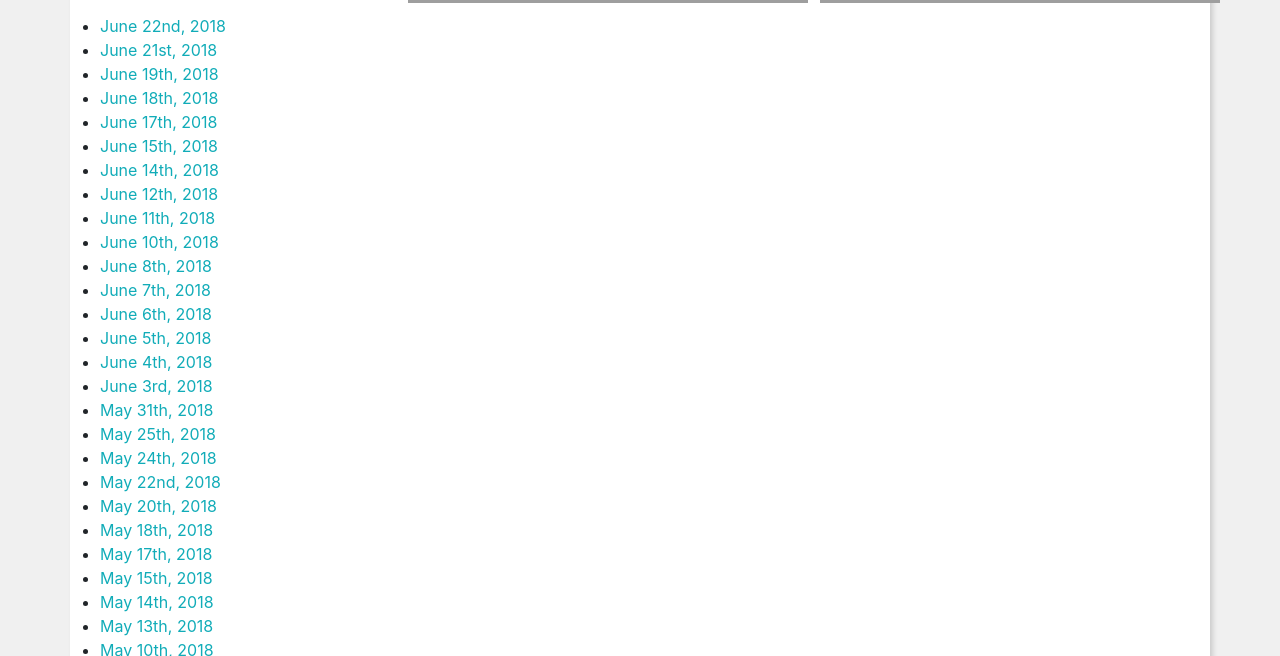
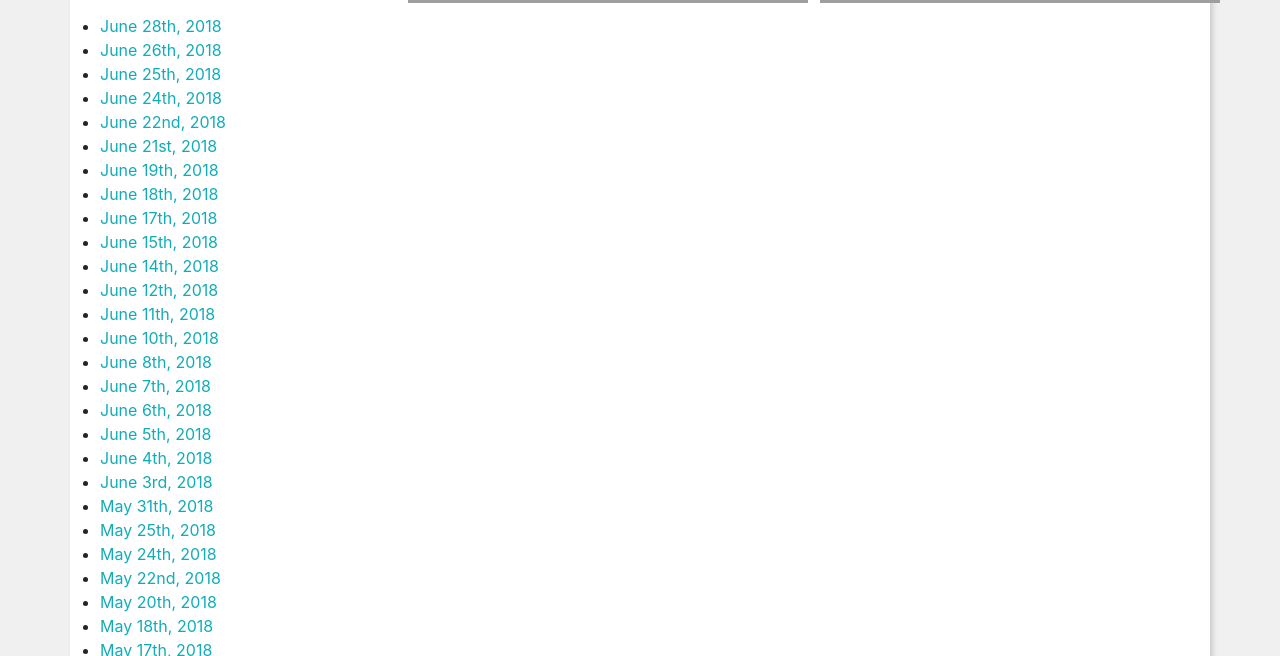
Before and after one commit to DeviCatOutlet/devicatoutlet.github.io, a Jekyll site: the page built from gratitudeboard.md, in a window 1280 px wide and 900 px high, scrolled down 1286 px, cut to the strip 244-900 px from the top of the window. Built offline with Jekyll 4.4.1, drawn with Linux system fonts in a browser that asks for light colours; nearby versions of some CDN libraries; our own code applies the rules of GitHub Pages for plain Markdown files.

Commit message:
Import gratitude board

```diff
--- a/gratitudeboard.md
+++ b/gratitudeboard.md
@@ -11,6 +11,10 @@
 
 ## Twitch Gratitude Board
 
+* [June 28th, 2018](https://twitter.com/DeviCatOutlet/status/1012144856918044672)
+* [June 26th, 2018](https://twitter.com/DeviCatOutlet/status/1011438135371358208)
+* [June 25th, 2018](https://twitter.com/DeviCatOutlet/status/1011064714502209536)
+* [June 24th, 2018](https://twitter.com/DeviCatOutlet/status/1010701654532947968)
 * [June 22nd, 2018](https://twitter.com/DeviCatOutlet/status/1009981414224384001)
 * [June 21st, 2018](https://twitter.com/DeviCatOutlet/status/1009811214745169920)
 * [June 19th, 2018](https://twitter.com/DeviCatOutlet/status/1008883775508484097)
```
